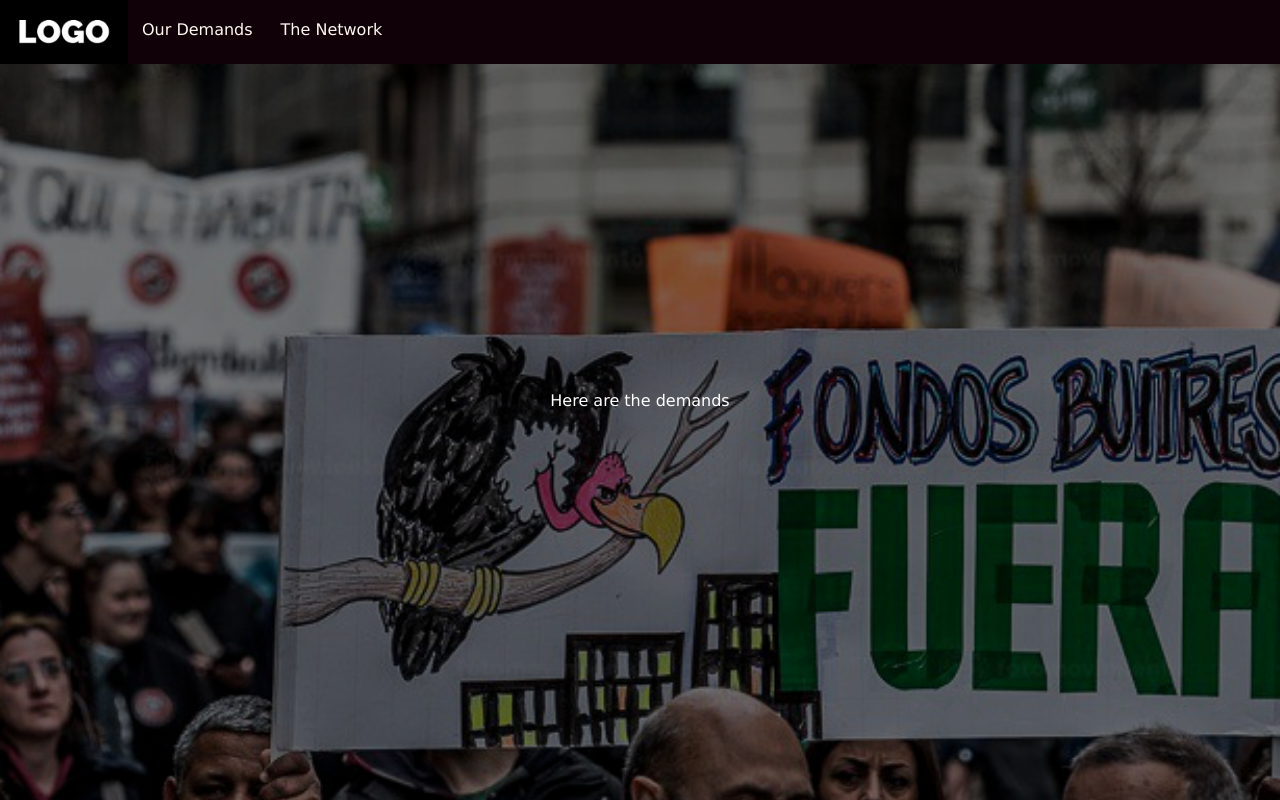
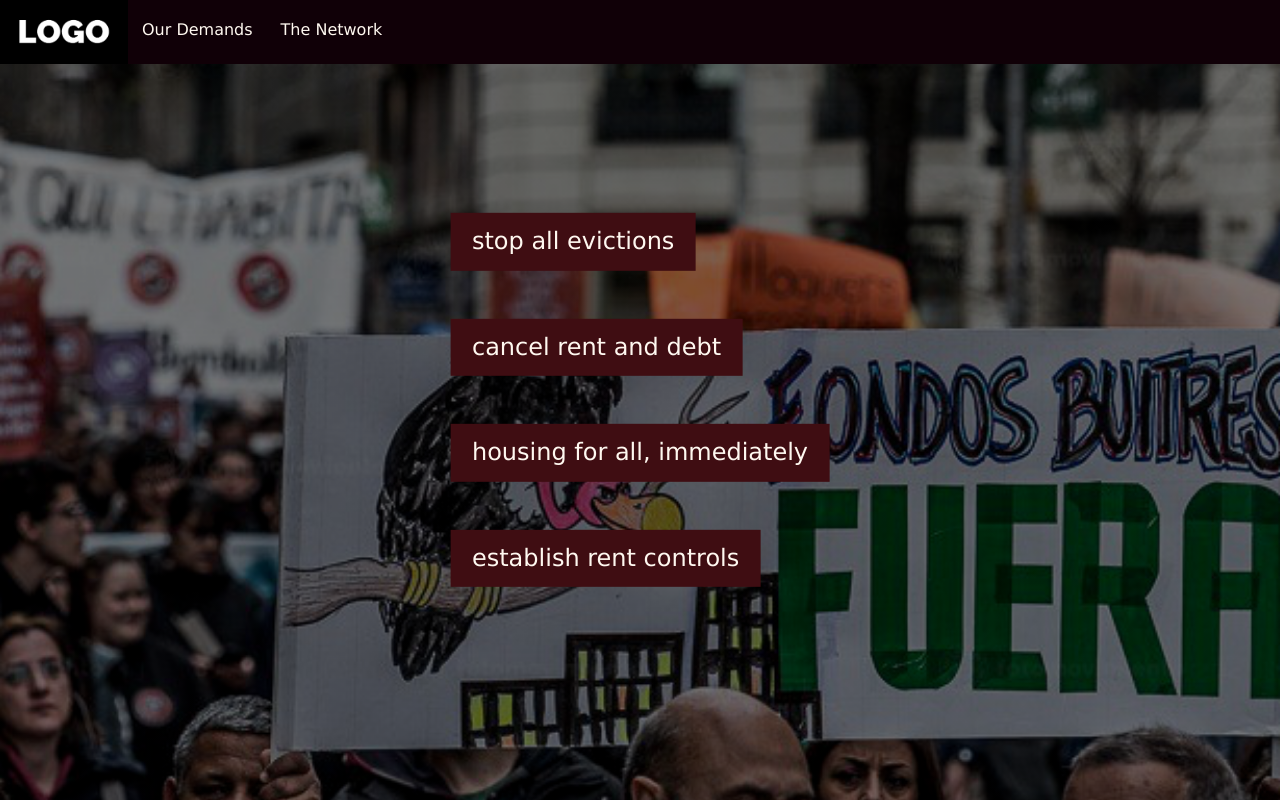
Before and after one commit to jsrois/w-concept, a React app: page / in a window 1280 px wide. Shown: the top 800 px of the page. Built offline with nearby package versions, Linux system fonts and the light colour scheme.

Commit message:
added sample text

```diff
--- a/src/components/demandsPage.tsx
+++ b/src/components/demandsPage.tsx
@@ -3,6 +3,9 @@ import * as React from "react";
 export const DemandsPage = (): JSX.Element =>
     <div className="demands-content hero-image">
         <div className="hero-text">
-            Here are the demands
+            <p className="hero-text__phrase first">stop all evictions</p>
+            <p className="hero-text__phrase second">cancel rent and debt</p>
+            <p className="hero-text__phrase third">housing for all, immediately</p>
+            <p className="hero-text__phrase fourth">establish rent controls</p>
         </div>
     </div>;
--- a/src/styles/_layout.scss
+++ b/src/styles/_layout.scss
@@ -1,4 +1,4 @@
-$maxPageWidth: 1600px;
+$maxPageWidth: 1800px;
 $headerHeight: 64px;
 $footerHeight: 128px;
 
--- a/src/styles/demands-content.scss
+++ b/src/styles/demands-content.scss
@@ -20,5 +20,17 @@
   top: 50%;
   left: 50%;
   transform: translate(-50%, -50%);
-  color: white;
+  color: $color5;
+  font-size: x-large;
+  display: flex;
+  flex-direction: column;
+  align-items: baseline;
+
+  &__phrase {
+    background-color: $color2;
+    color: $color5;
+    line-height: 2.4;
+    width: max-content;
+    padding: 0 21.3px;
+  }
 }
```
